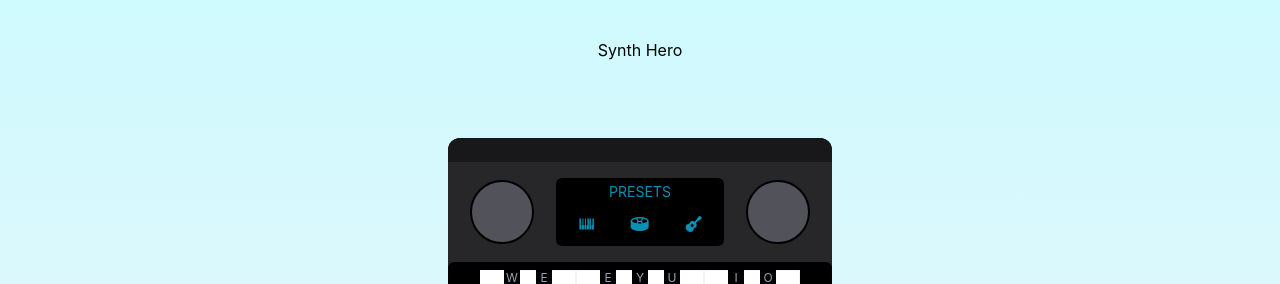
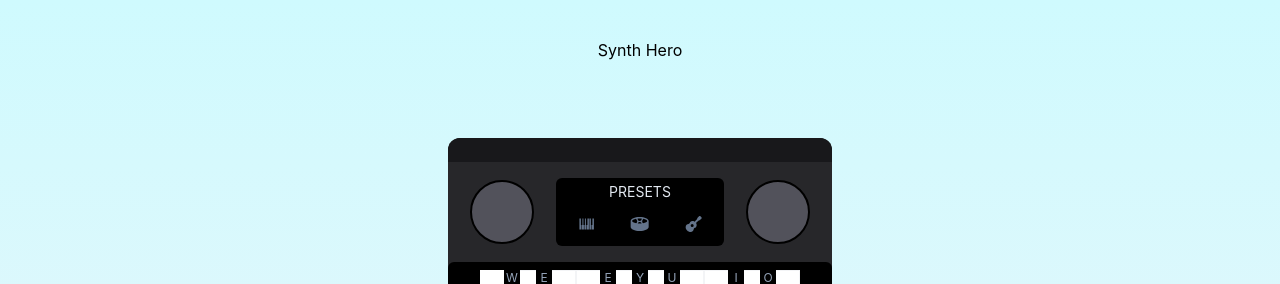
Before and after one commit to gabrigomez/synth-hero, a React (Create React App) app: page / in a window 1280 px wide. Shown: the top 284 px of the page. Built offline with nearby package versions, Linux system fonts and the light colour scheme.

Commit message:
styles: change icon colors

```diff
--- a/src/components/Main.tsx
+++ b/src/components/Main.tsx
@@ -18,13 +18,13 @@ export const Main = () => {
             </div>
             <div className='w-2/4 p-2'>
               <div className='bg-black h-full rounded-md'>
-                <p className='text-cyan-600 h-2/4 pt-1 text-sm'>
+                <p className='text-slate-200 h-2/4 pt-1 text-sm'>
                   PRESETS
                 </p>
                 <div className='flex justify-center p-1 h-2/4'>
-                  <GiPianoKeys className='text-cyan-600 w-1/3 h-4' />
-                  <FaDrumSteelpan className='text-cyan-600 w-1/3 h-4' />
-                  <FaGuitar className='text-cyan-600 w-1/3 h-4' />
+                  <GiPianoKeys className='text-slate-500 w-1/3 h-4' />
+                  <FaDrumSteelpan className='text-slate-500 w-1/3 h-4' />
+                  <FaGuitar className='text-slate-500 w-1/3 h-4' />
                 </div>
               </div>
             </div>
```
